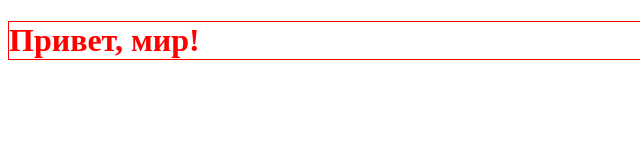
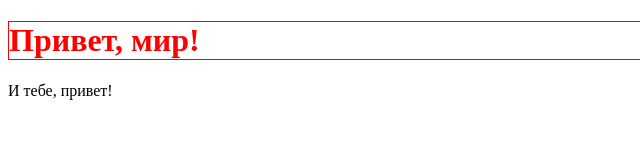
Before and after one commit to LolmatrixTrue/mq-diploma, a plain HTML site: page index.html in a window 1280 px wide. Shown: the full height of the page, 0-640 px from the left. Drawn offline with Linux system fonts and the light colour scheme.

Commit message:
chanes index.html

```diff
--- a/index.html
+++ b/index.html
@@ -9,6 +9,6 @@
 </head>
 <body>
     <h1>Привет, мир!</h1>
-
+    <hg2>И тебе, привет!</hg2>
 </body>
 </html>
```
